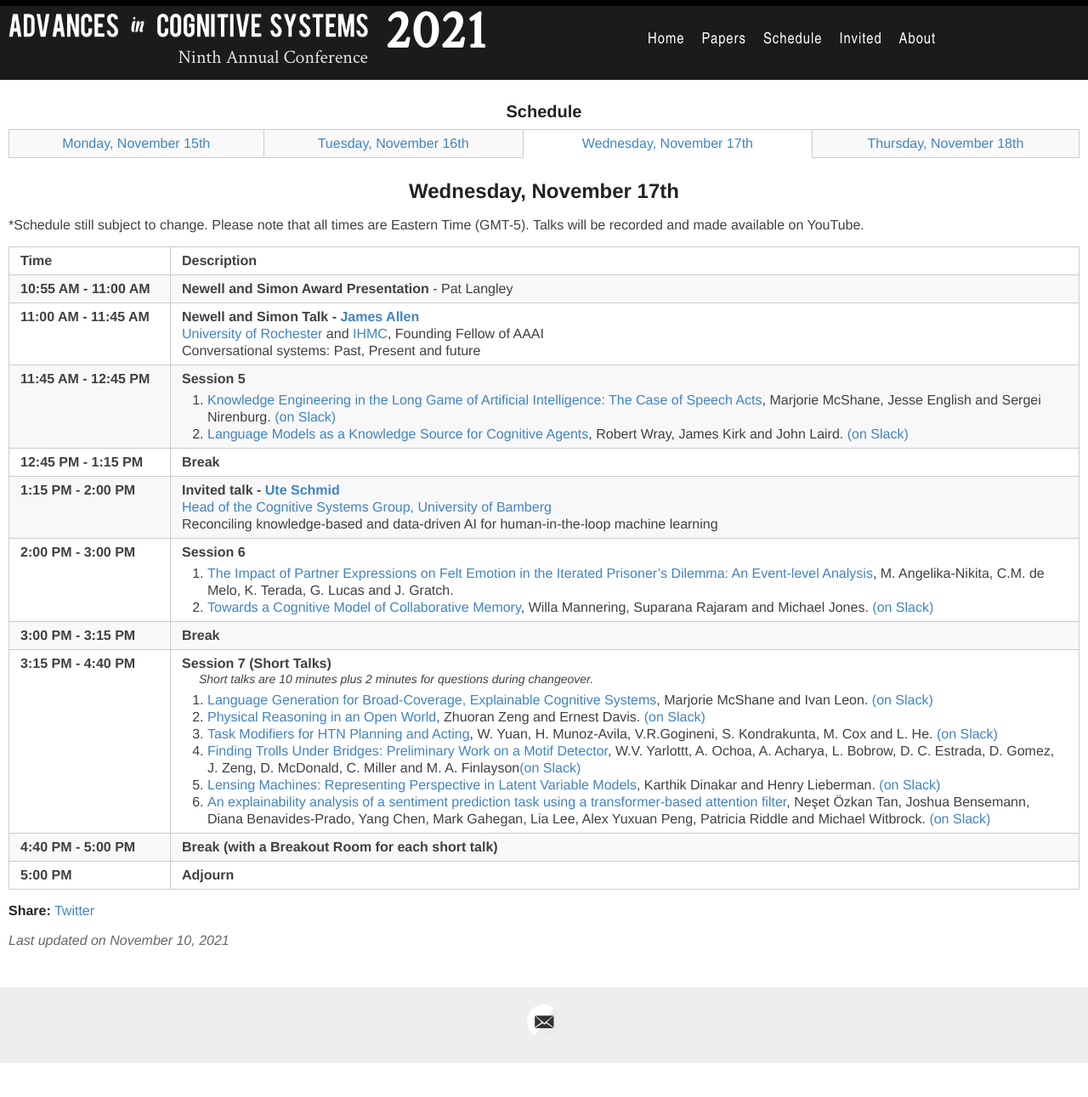
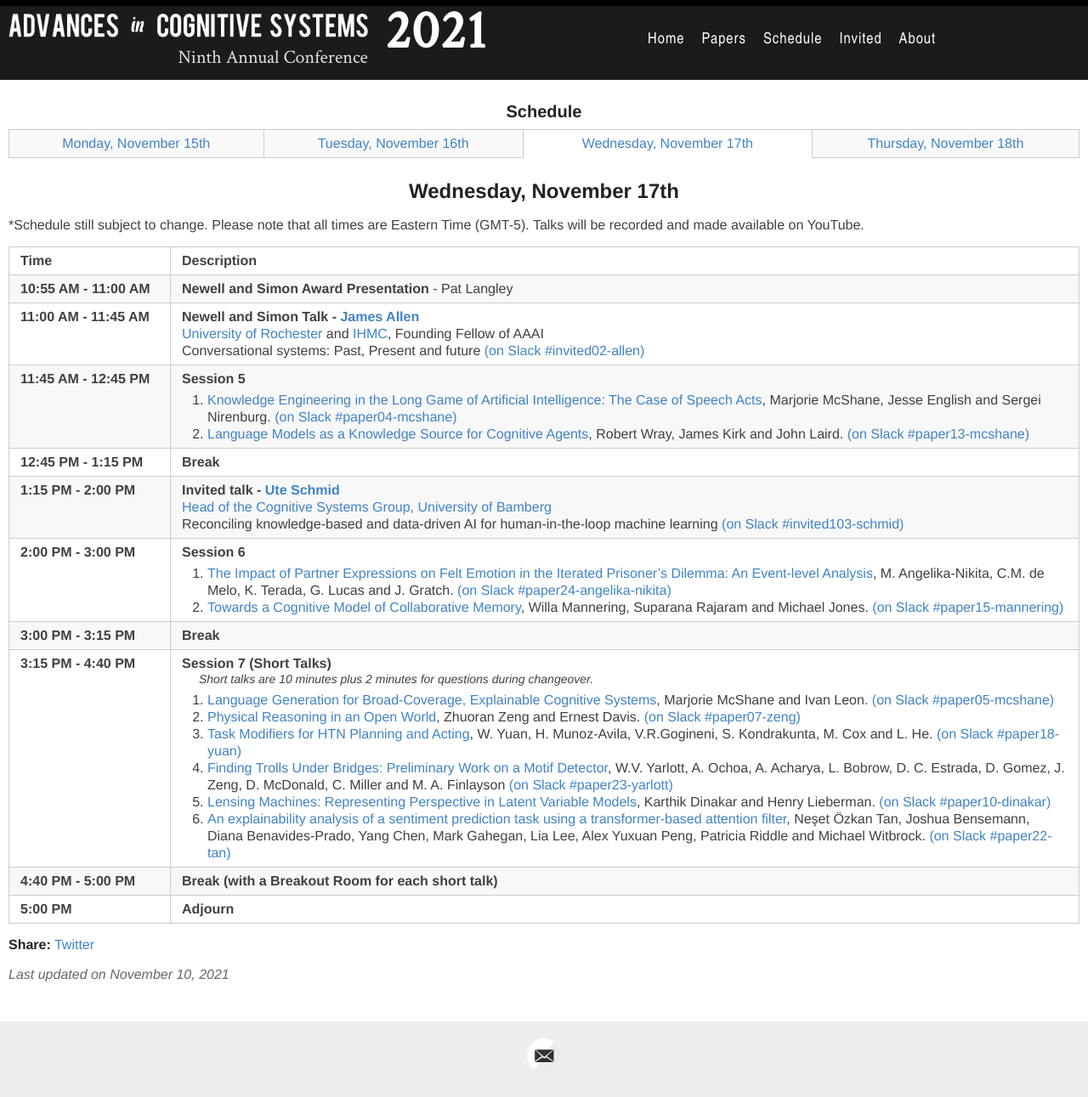
Before and after one commit to AdvancesInCognitiveSystems/acs2021, a Jekyll site: the page built from _days/wednesday-day2.md, in a window 1280 px wide. Shown: the whole page at 85% size. Built offline with Jekyll 4.4.1, drawn with Linux system fonts in a browser that asks for light colours; before the commit the page ends 1251 px from its top, so only the background shows below that.

Commit message:
changes to sched for slack links

```diff
--- a/_days/wednesday-day2.md
+++ b/_days/wednesday-day2.md
@@ -23,7 +23,7 @@ and made available on YouTube.
 <td> <span class="schedtime"> 11:00 AM - 11:45 AM </span></td>
 <td> <b>  Newell and Simon Talk - <a href="{{site.baseurl}}/speakers/james_allen/"> James Allen</a> </b><br>
     <a href="https://www.cs.rochester.edu/u/james/">University of
-    Rochester</a> and <a href="https://www.ihmc.us/groups/jallen/">IHMC</a>, Founding Fellow of AAAI<br> Conversational systems: Past, Present and future  </td>
+    Rochester</a> and <a href="https://www.ihmc.us/groups/jallen/">IHMC</a>, Founding Fellow of AAAI<br> Conversational systems: Past, Present and future  <a onClick="goToSlackChannel(102)"> (on Slack #invited02-allen)</a></td>
   </tr>
 
 <tr>
@@ -31,8 +31,8 @@ and made available on YouTube.
 <!-- ###### Chaired by TBD -->
   <ol>
    <li> <a href="{{site.baseurl}}/data/ACS-21_paper_4.pdf">Knowledge Engineering in the Long Game of Artificial Intelligence: The Case of Speech Acts</a>, Marjorie McShane, Jesse
-   English and Sergei Nirenburg. <a onClick="goToSlackChannel(4)">(on Slack)</a></li>
-   <li> <a href="{{site.baseurl}}/data/ACS-21_paper_13.pdf">Language Models as a Knowledge Source for Cognitive Agents</a>, Robert Wray, James Kirk and John Laird. <a onClick="goToSlackChannel(13)">(on Slack)</a></li>
+   English and Sergei Nirenburg. <a onClick="goToSlackChannel(4)"> (on Slack #paper04-mcshane)</a></li>
+   <li> <a href="{{site.baseurl}}/data/ACS-21_paper_13.pdf">Language Models as a Knowledge Source for Cognitive Agents</a>, Robert Wray, James Kirk and John Laird. <a onClick="goToSlackChannel(13)"> (on Slack #paper13-mcshane)</a></li>
   </ol>
   </td>
 </tr>
@@ -43,7 +43,8 @@ and made available on YouTube.
   <td> <span class="schedtime"> 1:15 PM - 2:00 PM </span></td><td>
 <b>  Invited talk - <a href="{{site.baseurl}}/speakers/ute_schmid/">Ute Schmid</a> </b><br>
 <a href="https://www.uni-bamberg.de/en/cogsys/schmid/">Head of the Cognitive Systems Group, University of Bamberg</a>
-<br>Reconciling knowledge-based and data-driven AI for human-in-the-loop machine learning
+<br>Reconciling knowledge-based and data-driven AI for human-in-the-loop
+  machine learning <a onClick="goToSlackChannel(103)"> (on Slack #invited103-schmid)</a>
   </td>
   </tr>
 
@@ -53,11 +54,11 @@ and made available on YouTube.
   <ol>
 
     <li> <a href="{{site.baseurl}}/data/ACS-21_paper_24.pdf">The Impact of Partner Expressions on Felt Emotion in the Iterated Prisoner’s Dilemma: An Event-level Analysis</a>, M. Angelika-Nikita, C.M. de
-    Melo, K. Terada, G. Lucas and J. Gratch. </li>
+    Melo, K. Terada, G. Lucas and J. Gratch. <a onClick="goToSlackChannel(24)"> (on Slack #paper24-angelika-nikita)</a></li>
 
    <li> <a href="{{site.baseurl}}/data/ACS-21_paper_15.pdf">Towards a Cognitive Model of
     Collaborative Memory</a>, Willa Mannering, Suparana Rajaram and Michael
-    Jones. <a onClick="goToSlackChannel(15)">(on Slack)</a> </li>
+    Jones. <a onClick="goToSlackChannel(15)"> (on Slack #paper15-mannering)</a> </li>
 
   </ol>
   </td>
@@ -73,19 +74,21 @@ and made available on YouTube.
 <!-- ###### Chaired by TBD -->
  <ol>
   <li> <a href="{{site.baseurl}}/data/ACS-21_paper_5.pdf">Language Generation for Broad-Coverage, Explainable Cognitive Systems</a>,
-  Marjorie McShane and Ivan Leon. <a onClick="goToSlackChannel(5)">(on Slack)</a></li>
+  Marjorie McShane and Ivan Leon. <a onClick="goToSlackChannel(5)"> (on Slack #paper05-mcshane)</a></li>
   <li> <a href="{{site.baseurl}}/data/ACS-21_paper_7.pdf">Physical Reasoning in an Open World</a>,
-  Zhuoran Zeng and Ernest Davis. <a onClick="goToSlackChannel(7)">(on Slack)</a></li>
+  Zhuoran Zeng and Ernest Davis. <a onClick="goToSlackChannel(7)"> (on Slack #paper07-zeng)</a></li>
   <li> <a href="{{site.baseurl}}/data/ACS-21_paper_18.pdf">Task Modifiers for HTN Planning and Acting</a>,
-  W. Yuan, H. Munoz-Avila, V.R.Gogineni, S. Kondrakunta, M. Cox and L. He. <a onClick="goToSlackChannel(18)">(on Slack)</a></li>
+  W. Yuan, H. Munoz-Avila, V.R.Gogineni, S. Kondrakunta, M. Cox and L. He. <a onClick="goToSlackChannel(18)"> (on Slack #paper18-yuan)</a></li>
 
    <li> <a href="{{site.baseurl}}/data/ACS-21_paper_23.pdf">Finding Trolls Under Bridges: Preliminary Work on a Motif Detector</a>,
-   W.V. Yarlottt, A. Ochoa, A. Acharya, L. Bobrow, D. C. Estrada, D. Gomez,
-   J. Zeng, D. McDonald, C. Miller and M. A. Finlayson<a onClick="goToSlackChannel(23)">(on Slack)</a></li>
-   <li> <a href="{{site.baseurl}}/data/ACS-21_paper_10.pdf">Lensing Machines: Representing Perspective in Latent Variable Models</a>, Karthik Dinakar and Henry Lieberman. <a onClick="goToSlackChannel(10)">(on Slack)</a></li>
+   W.V. Yarlott, A. Ochoa, A. Acharya, L. Bobrow, D. C. Estrada, D. Gomez,
+   J. Zeng, D. McDonald, C. Miller and M. A. Finlayson<a onClick="goToSlackChannel(23)"> (on Slack #paper23-yarlott)</a></li>
+   <li> <a href="{{site.baseurl}}/data/ACS-21_paper_10.pdf">Lensing Machines: Representing Perspective in Latent Variable Models</a>, Karthik Dinakar and Henry Lieberman. <a onClick="goToSlackChannel(10)"> (on Slack #paper10-dinakar)</a></li>
   <li> <a href="{{site.baseurl}}/data/ACS-21_paper_22.pdf">An explainability analysis of a
    sentiment prediction task using a transformer-based attention
-   filter</a>, Neşet Özkan Tan, Joshua Bensemann, Diana Benavides-Prado, Yang Chen, Mark Gahegan, Lia Lee, Alex Yuxuan Peng, Patricia Riddle and Michael Witbrock. <a onClick="goToSlackChannel(22)">(on Slack)</a></li>
+   filter</a>, Neşet Özkan Tan, Joshua Bensemann, Diana Benavides-Prado,
+   Yang Chen, Mark Gahegan, Lia Lee, Alex Yuxuan Peng, Patricia Riddle and
+   Michael Witbrock. <a onClick="goToSlackChannel(22)"> (on Slack #paper22-tan)</a></li>
   </ol>
   </td>
 </tr>
```
Also changed, not shown: _days/monday-day0.md (+3 -1 lines), _days/thursday-day3.md (+11 -11 lines), _days/tuesday-day1.md (+20 -11 lines).
